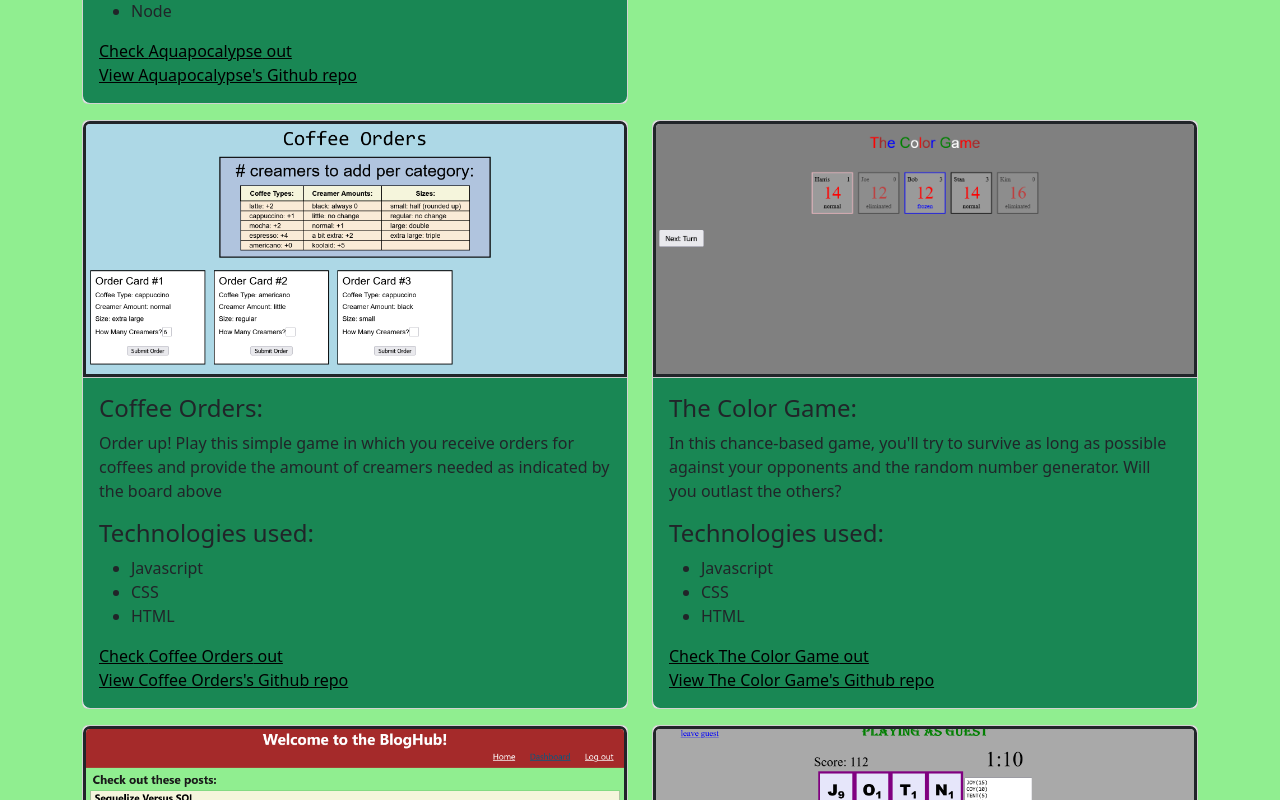
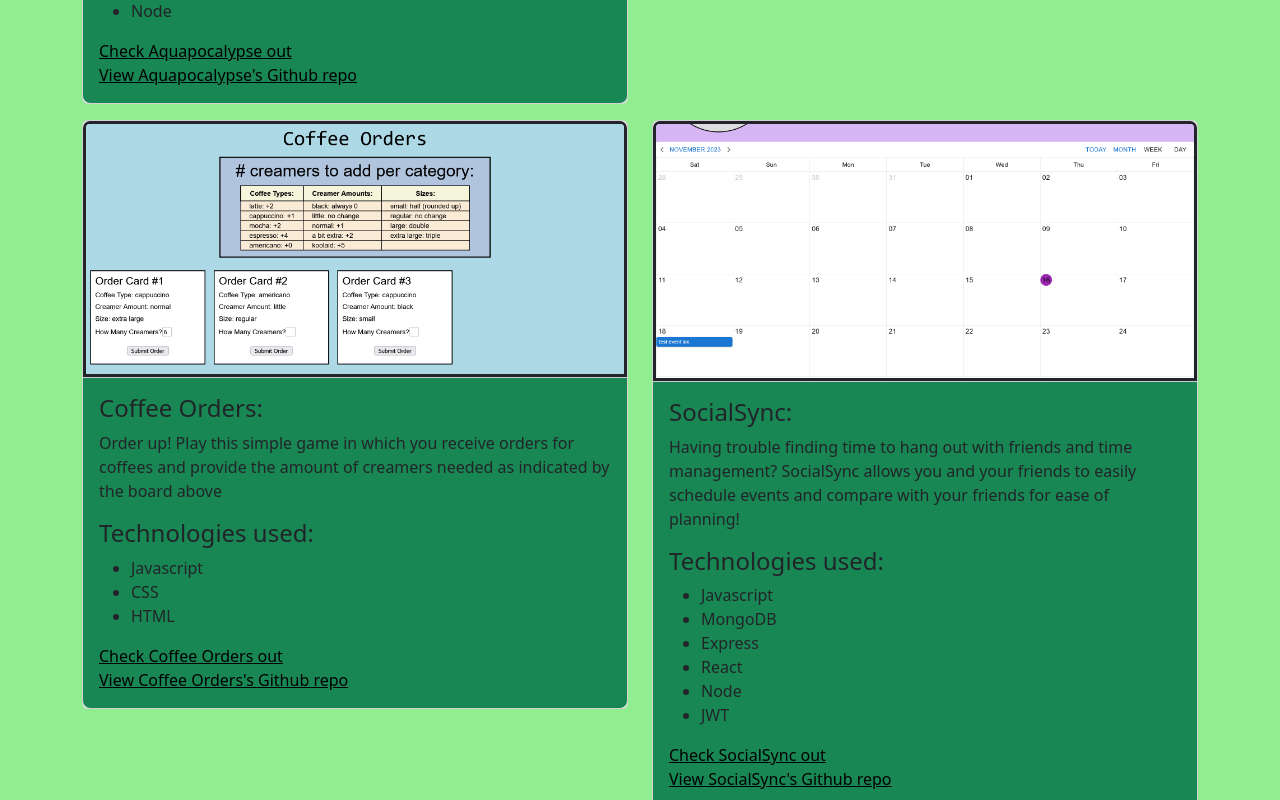
Before and after one commit to npokrandt/Nathan-Pokrandt-Portfolio-React, a React (Vite) app: page /portfolio in a window 1280 px wide. Shown: the part 860-1660 px from the top of the page. Built offline with nearby package versions, Linux system fonts and the light colour scheme.

Commit message:
adds socialsync to portfolio and removes the color game

```diff
--- a/src/projects/projects.json
+++ b/src/projects/projects.json
@@ -25,11 +25,11 @@
     },
     {
         "id": 3,
-        "name":"The Color Game",
-        "description": "In this chance-based game, you'll try to survive as long as possible against your opponents and the random number generator. Will you outlast the others?",
-        "technologies": ["Javascript", "CSS", "HTML"],
-        "link":"https://npokrandt.github.io/the-color-game/",
-        "githubLink":"https://github.com/npokrandt/the-color-game"
+        "name":"SocialSync",
+        "description": "Having trouble finding time to hang out with friends and time management? SocialSync allows you and your friends to easily schedule events and compare with your friends for ease of planning!",
+        "technologies": ["Javascript", "MongoDB", "Express", "React", "Node", "JWT"],
+        "link":"https://socialsync-122645211db0.herokuapp.com/",
+        "githubLink":"https://github.com/npokrandt/socialsync"
     },
     {
         "id": 4,
--- a/src/views/Portfolio.jsx
+++ b/src/views/Portfolio.jsx
@@ -3,11 +3,11 @@ import projects from '../projects/projects.json'
 import aquapocalypsePic from '../images/aquapocalypse.png'
 import ohSoBoredPic from '../images/ohSoBored.png'
 import coffeeOrdersPic from '../images/coffeeOrders.png'
-import theColorGamePic from '../images/the-color-game.png'
+import socialsyncPic from '../images/socialsync.png'
 import blogHubPic from '../images/bloghub.png'
 import scragglePic from '../images/scraggle.png'
 
-const images = [aquapocalypsePic, ohSoBoredPic, coffeeOrdersPic, theColorGamePic, blogHubPic, scragglePic]
+const images = [aquapocalypsePic, ohSoBoredPic, coffeeOrdersPic, socialsyncPic, blogHubPic, scragglePic]
 
 const Portfolio = () => {
     return(
```
Also changed, not shown: src/images/socialsync.png (added).
